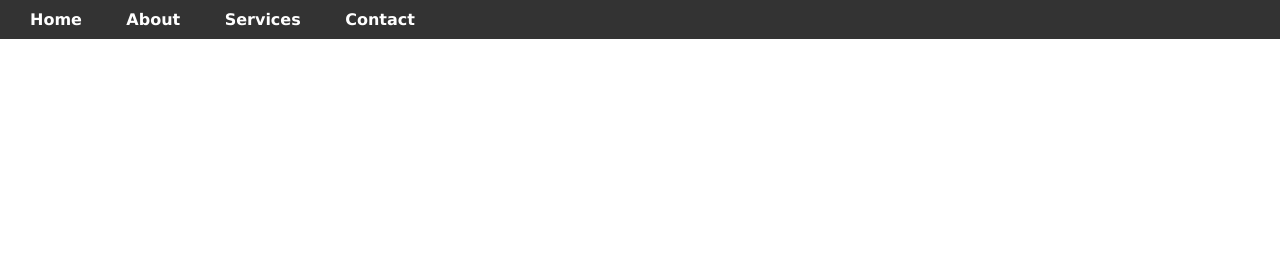
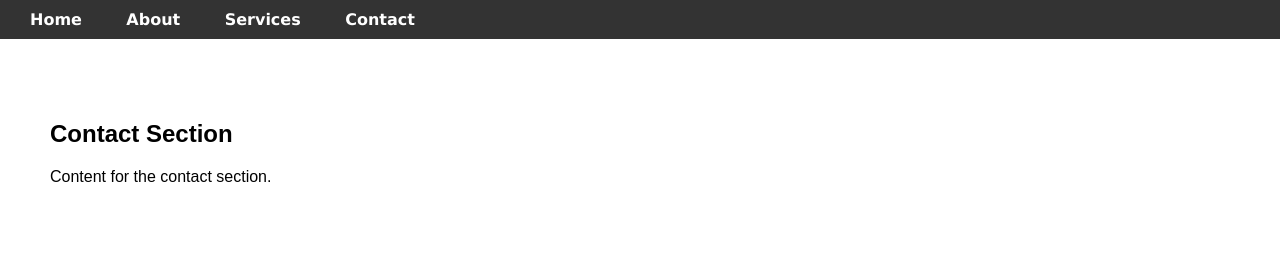
Before and after one commit to Chaitanya-963/PRODIGY_WD_01, a plain HTML site: page contact.html in a window 1280 px wide. Drawn offline with Linux system fonts and the light colour scheme.

Commit message:
Change some content

```diff
--- a/contact.html
+++ b/contact.html
@@ -16,6 +16,11 @@
         <a href="contact.html">Contact</a>
     </nav>
 
+    <section >
+        <h2>Contact Section</h2>
+        <p>Content for the contact section.</p>
+    </section>
+
     <script src="script.js"></script>
 </body>
 
```
